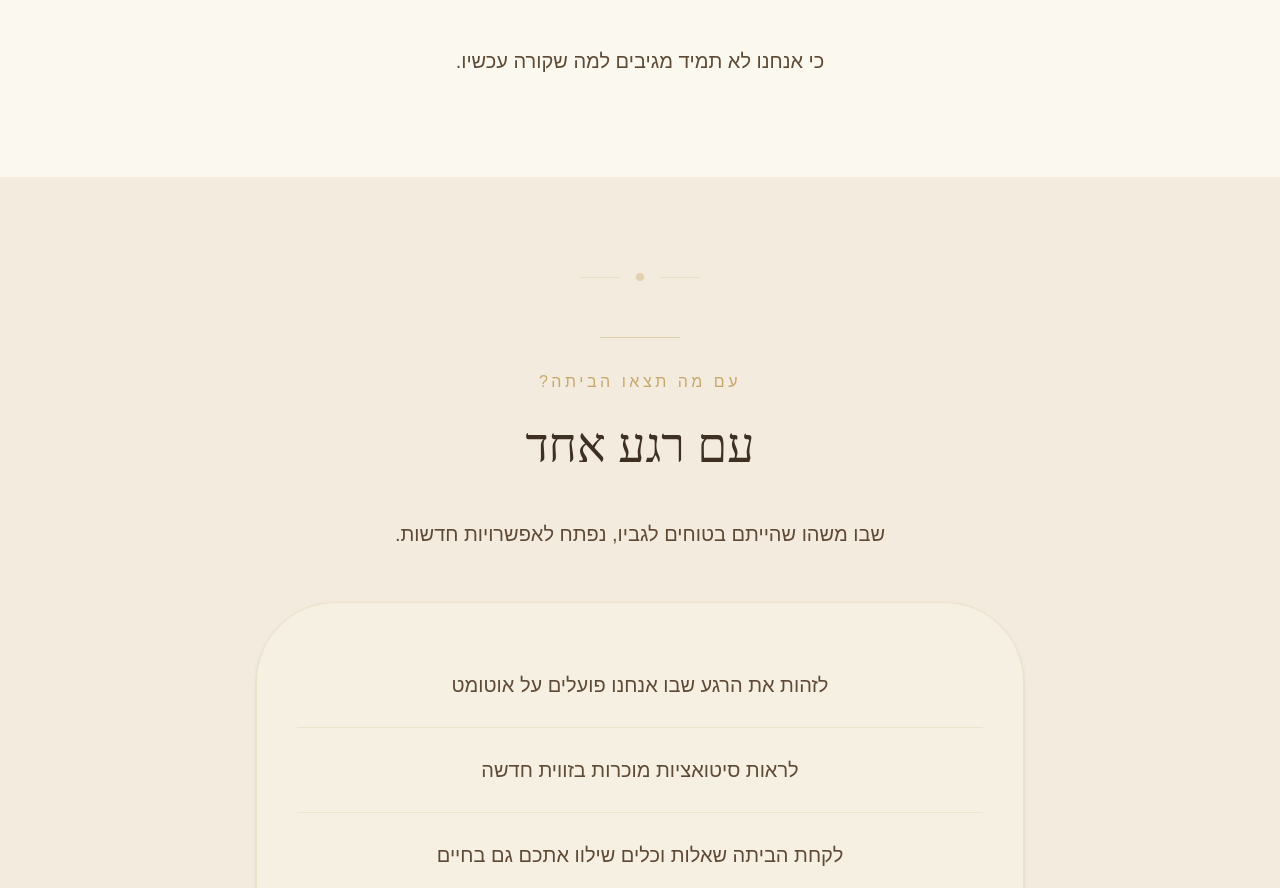
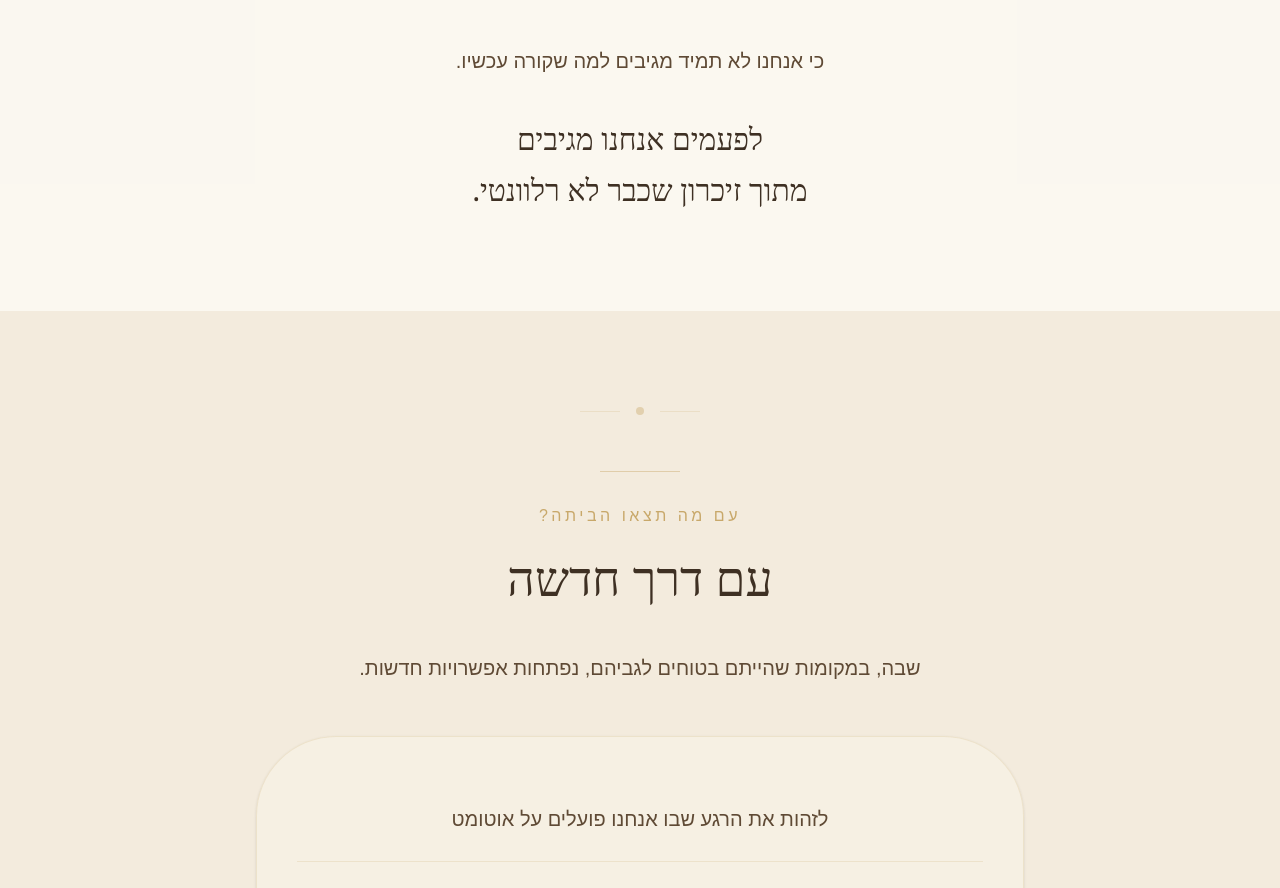
Before and after one commit to shahar27/shahar-landing, a Next.js app: page /defense-patterns-evening in a window 1280 px wide. Shown: the part 6421-7309 px from the top of the page. Built offline with nearby package versions, Linux system fonts and the light colour scheme.

Commit message:
Update defense patterns evening page copy

```diff
--- a/app/defense-patterns-evening/page.tsx
+++ b/app/defense-patterns-evening/page.tsx
@@ -279,6 +279,12 @@ export default function DefensePatternsEveningPage() {
               כי אנחנו לא תמיד מגיבים למה שקורה עכשיו.
             </p>
 
+            <p className="mt-8 text-2xl md:text-3xl font-serif text-[#3E3023] leading-[1.7]">
+              לפעמים אנחנו מגיבים
+              <br />
+              מתוך זיכרון שכבר לא רלוונטי.
+            </p>
+
           </div>
         </div>
       </section>
@@ -298,13 +304,13 @@ export default function DefensePatternsEveningPage() {
           </p>
 
           <h2 className="text-4xl md:text-5xl font-serif leading-[1.25]">
-            עם רגע אחד
+             עם דרך חדשה
           </h2>
 
           <div className="mt-10 text-xl leading-10 text-[#5F4A35] space-y-6">
             <p>
-              שבו משהו שהייתם בטוחים לגביו,
-              נפתח לאפשרויות חדשות.
+              שבה, במקומות שהייתם בטוחים לגביהם,
+              נפתחות אפשרויות חדשות.
             </p>
 
           </div>
```
